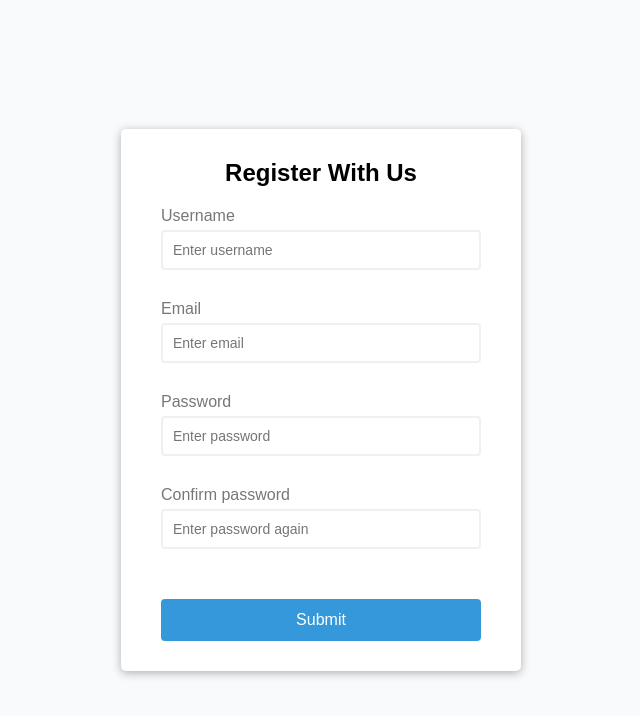
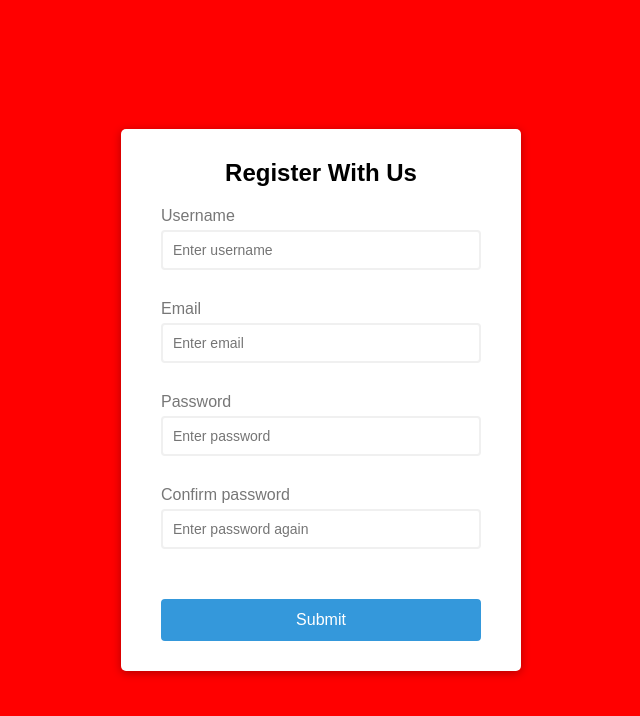
Before and after one commit to Romy-sa/form-validator, a plain HTML site: page index.html in a window 1280 px wide. Shown: the whole page, without its empty margins (319-959 px from the left). Drawn offline with Linux system fonts and the light colour scheme.

Commit message:
Update style.css

```diff
--- a/style.css
+++ b/style.css
@@ -91,20 +91,17 @@ body {
   margin-top: 20px;
 }
 
-body::before {
-  content: "I am mobile size";
-  background: red;
-  display: none;
-}
+body { background: red; } /* Default / Desktop */
 
-@media (max-width: 360px) {
-  body::before {
-    display: block;
-  }
-}
+@media (max-width: 450px) { body { background: orange; } }
+@media (max-width: 400px) { body { background: yellow; } }
+@media (max-width: 380px) { body { background: green; } }
+@media (max-width: 320px) { body { background: blue; } }
 
-@media (max-width: 480px) {
+
+/* @media (max-width: 480px) {
   .container {
     width: 320px;
   }
 }
+ */
```
